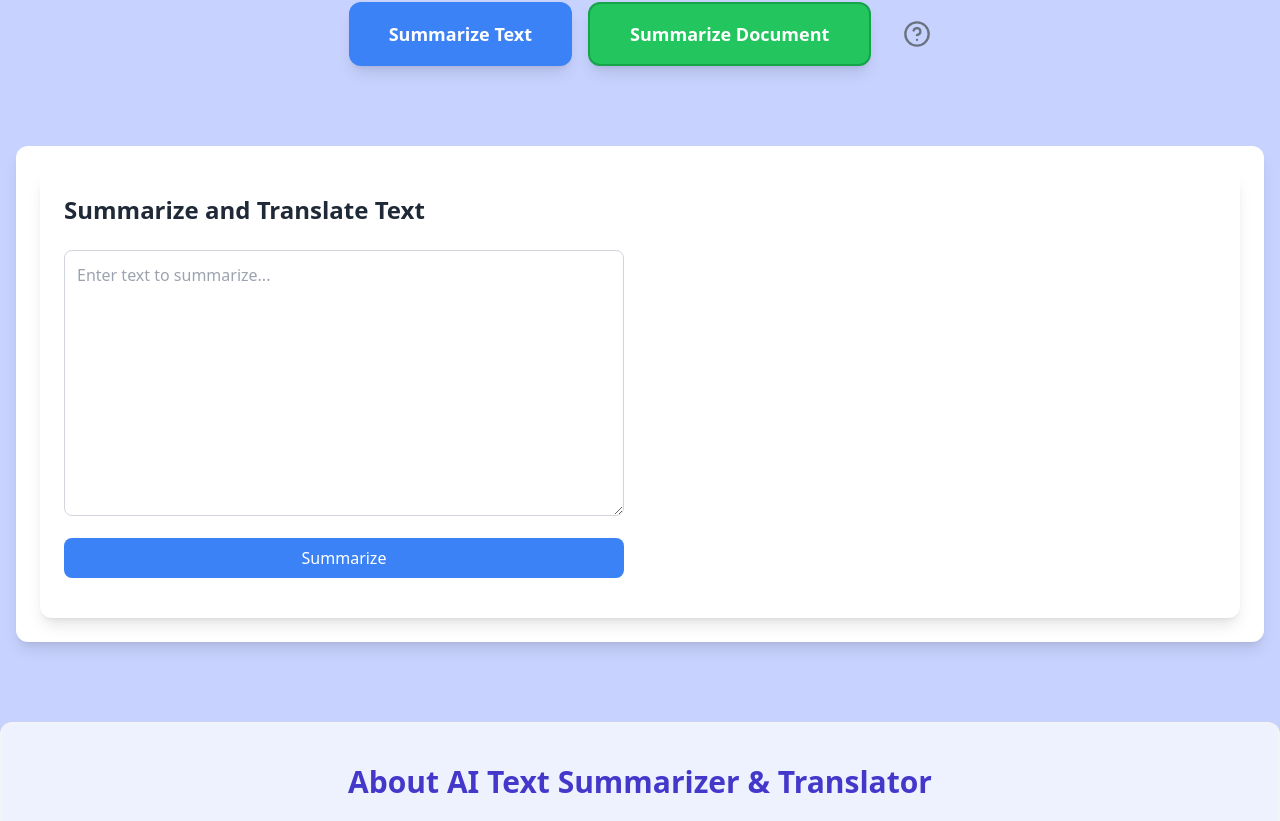
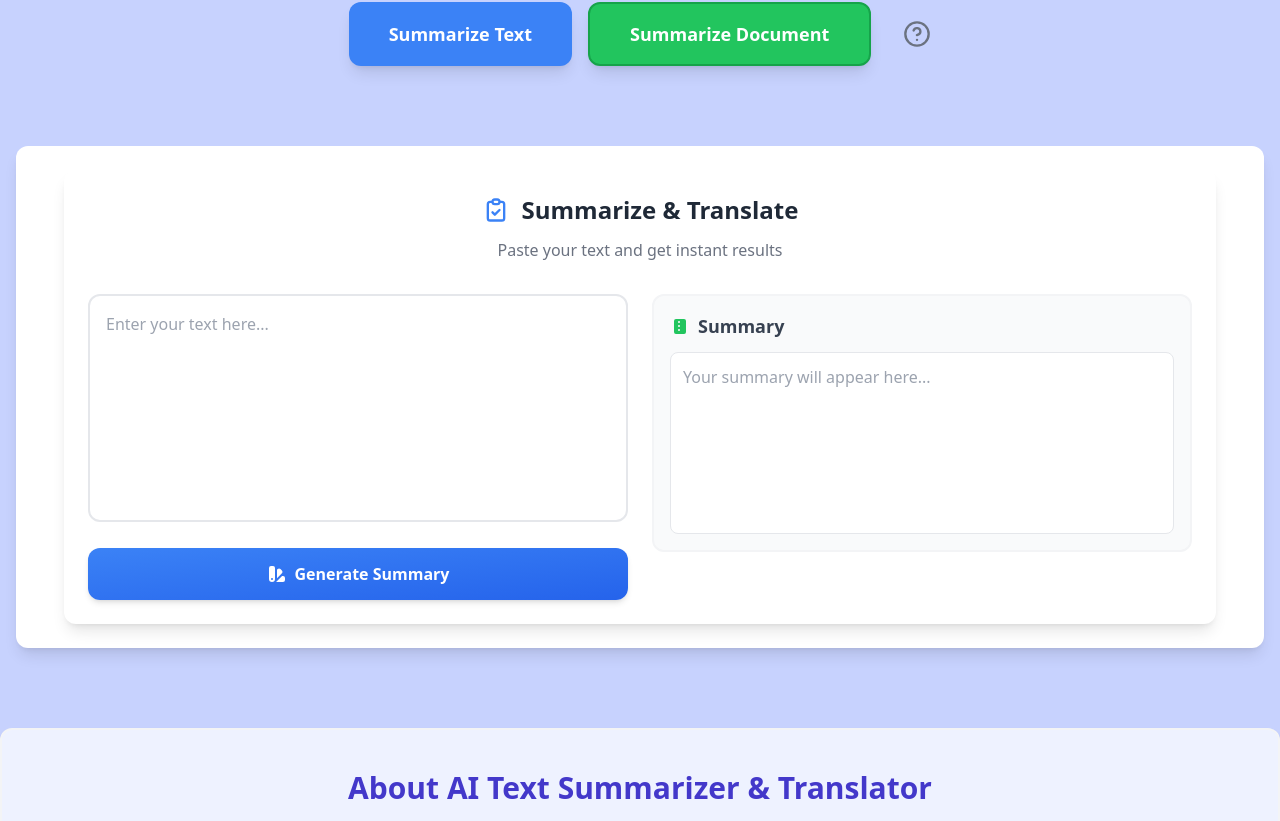
Before and after one commit to BuiTienDat04/Project_Summary_And_Translation, a React (Create React App) app in the folder Fondend-user/translate-website-client/: page /text in a window 1280 px wide. Shown: the part 383-1204 px from the top of the page. Built offline with nearby package versions, Linux system fonts and the light colour scheme.

Commit message:
hieu/update fontend TextSummarizerAndTranslator

```diff
--- a/Fondend-user/translate-website-client/src/Pages/DocumentPage.jsx
+++ b/Fondend-user/translate-website-client/src/Pages/DocumentPage.jsx
@@ -175,8 +175,6 @@ const DocumentPage = () => {
             setFile(files[0]);
         }
     };
-
-
 
 
     return (
--- a/Fondend-user/translate-website-client/src/Pages/TextSummarizerAndTranslator.jsx
+++ b/Fondend-user/translate-website-client/src/Pages/TextSummarizerAndTranslator.jsx
@@ -97,50 +97,81 @@ const TextSummarizerAndTranslator = () => {
   };
 
   return (
-    <div className="bg-white rounded-xl shadow-lg p-6 hover:shadow-xl transition-shadow duration-300">
-      {/* Title */}
-      <h2 className="text-2xl font-bold text-gray-800 mb-6">Summarize and Translate Text</h2>
+    <div className="bg-white rounded-xl shadow-lg p-6 hover:shadow-xl transition-all duration-300 max-w-6xl mx-auto">
+      {/* Header với icon */}
+      <header className="text-center mb-8 space-y-2">
+        <h2 className="text-2xl font-bold text-gray-800 inline-flex items-center gap-3">
+          <svg xmlns="http://www.w3.org/2000/svg" className="w-7 h-7 text-blue-500" fill="none" viewBox="0 0 24 24" stroke="currentColor">
+            <path strokeLinecap="round" strokeLinejoin="round" strokeWidth="2" d="M9 5H7a2 2 0 00-2 2v12a2 2 0 002 2h10a2 2 0 002-2V7a2 2 0 00-2-2h-2M9 5a2 2 0 002 2h2a2 2 0 002-2M9 5a2 2 0 012-2h2a2 2 0 012 2m-6 9l2 2 4-4"/>
+          </svg>
+          Summarize & Translate
+        </h2>
+        <p className="text-gray-500">Paste your text and get instant results</p>
+      </header>
 
-      {/* Grid layout for input and output */}
-      <div className="grid grid-cols-1 md:grid-cols-2 gap-8">
-        {/* Left column: Input area */}
-        <div>
+      <div className="grid grid-cols-1 lg:grid-cols-2 gap-6">
+        {/* Input Column */}
+        <section className="space-y-5">
           <textarea
-            className="w-full p-3 border border-gray-300 rounded-lg mb-4 focus:outline-none focus:ring-2 focus:ring-blue-500"
-            rows="10"
-            placeholder="Enter text to summarize..."
+            className="w-full p-4 border-2 border-gray-200 rounded-xl focus:border-blue-400 focus:ring-2 focus:ring-blue-100 transition-all duration-300 placeholder-gray-400 resize-none"
+            rows="8"
+            placeholder="Enter your text here..."
             value={text}
             onChange={(e) => setText(e.target.value)}
-          ></textarea>
+          />
 
-          {/* Summarize button */}
           <button
-            className="w-full bg-blue-500 text-white px-4 py-2 rounded-lg hover:bg-blue-600 transition-colors duration-300 mb-4"
+            className="w-full bg-gradient-to-br from-blue-500 to-blue-600 hover:from-blue-600 hover:to-blue-700 text-white font-semibold px-6 py-3.5 rounded-xl shadow-md hover:shadow-lg transition-all duration-300 flex items-center justify-center gap-2"
             onClick={handleSummarize}
           >
-            Summarize
+            <svg xmlns="http://www.w3.org/2000/svg" className="w-5 h-5" viewBox="0 0 20 20" fill="currentColor">
+              <path fillRule="evenodd" d="M4 2a2 2 0 00-2 2v11a3 3 0 106 0V4a2 2 0 00-2-2H4zm1 14a1 1 0 100-2 1 1 0 000 2zm5-1.757l4.9-4.9a2 2 0 000-2.828L13.485 5.1a2 2 0 00-2.828 0L10 5.757v8.486zM16 18H9.071l6-6H16a2 2 0 012 2v2a2 2 0 01-2 2z" clipRule="evenodd"/>
+            </svg>
+            Generate Summary
           </button>
-        </div>
 
-        {/* Right column: Output area */}
-        <div>
-          {/* Display summary */}
-          {summary && (
-            <div className="p-4 bg-gray-50 rounded-lg mb-6">
-              <h3 className="text-lg font-semibold text-gray-700 mb-2">Summary:</h3>
-              <p className="text-gray-600">{summary}</p>
+          {error && (
+            <div className="p-3 bg-red-50 border border-red-200 rounded-lg text-red-600 flex items-center gap-2">
+              <svg xmlns="http://www.w3.org/2000/svg" className="w-5 h-5" viewBox="0 0 20 20" fill="currentColor">
+                <path fillRule="evenodd" d="M8.257 3.099c.765-1.36 2.722-1.36 3.486 0l5.58 9.92c.75 1.334-.213 2.98-1.742 2.98H4.42c-1.53 0-2.493-1.646-1.743-2.98l5.58-9.92zM11 13a1 1 0 11-2 0 1 1 0 012 0zm-1-8a1 1 0 00-1 1v3a1 1 0 002 0V6a1 1 0 00-1-1z" clipRule="evenodd"/>
+              </svg>
+              {error}
             </div>
           )}
+        </section>
 
-          {/* Translation section */}
+        {/* Output Column */}
+        <section className="space-y-5">
+          {/* Summary Section */}
+          <article className="bg-gray-50 rounded-xl border-2 border-gray-100 p-4">
+            <div className="flex items-center justify-between mb-3">
+              <h3 className="text-lg font-semibold text-gray-700 flex items-center gap-2">
+                <svg xmlns="http://www.w3.org/2000/svg" className="w-5 h-5 text-green-500" viewBox="0 0 20 20" fill="currentColor">
+                  <path d="M6 3a2 2 0 00-2 2v11a2 2 0 002 2h8a2 2 0 002-2V5a2 2 0 00-2-2H6zm4 11a1 1 0 11-2 0 1 1 0 012 0zm0-4a1 1 0 11-2 0 1 1 0 012 0zm0-4a1 1 0 11-2 0 1 1 0 012 0z"/>
+                </svg>
+                Summary
+              </h3>
+              {summary && <span className="text-sm text-gray-500">{summary.length} characters</span>}
+            </div>
+            <div className="bg-white rounded-lg border border-gray-200 p-3">
+              <textarea
+                className="w-full min-h-[150px] bg-transparent focus:outline-none resize-none text-gray-700 placeholder-gray-400"
+                value={summary || ""}
+                placeholder="Your summary will appear here..."
+                readOnly
+              />
+            </div>
+          </article>
+
+          {/* Translation Section */}
           {summary && (
-            <>
-              <div className="relative mb-4">
-                <div className="flex items-center border border-gray-300 rounded-lg">
+            <div className="space-y-5">
+              <div className="relative">
+                <div className="flex items-center border-2 border-gray-200 bg-white rounded-xl pr-2">
                   <input
                     type="text"
-                    className="w-full p-3 focus:outline-none rounded-lg"
-                    placeholder="Search for a language..."
+                    className="w-full p-3 bg-transparent placeholder-gray-400 focus:outline-none"
+                    placeholder="Search language..."
                     value={searchTerm}
                     onChange={(e) => {
                       setSearchTerm(e.target.value);
@@ -149,55 +180,66 @@ const TextSummarizerAndTranslator = () => {
                     onFocus={() => setIsDropdownOpen(true)}
                   />
                   <button
-                    className="p-3 bg-blue-500 text-white rounded-r-lg hover:bg-blue-600 transition-colors duration-300"
+                    className="text-gray-400 hover:text-blue-500 transition-colors p-2"
                     onClick={() => setIsDropdownOpen(!isDropdownOpen)}
                   >
-                    ▼
+                    <svg xmlns="http://www.w3.org/2000/svg" className="w-5 h-5" viewBox="0 0 20 20" fill="currentColor">
+                      <path fillRule="evenodd" d="M5.293 7.293a1 1 0 011.414 0L10 10.586l3.293-3.293a1 1 0 111.414 1.414l-4 4a1 1 0 01-1.414 0l-4-4a1 1 0 010-1.414z" clipRule="evenodd"/>
+                    </svg>
                   </button>
                 </div>
 
-                {/* Language dropdown */}
                 {isDropdownOpen && (
-                  <div className="absolute z-10 w-full mt-1 bg-white border border-gray-300 rounded-lg shadow-lg max-h-60 overflow-y-auto">
-                    {filteredLanguages.length > 0 ? (
-                      filteredLanguages.map((lang) => (
-                        <div
-                          key={lang.code}
-                          className="p-3 hover:bg-gray-100 cursor-pointer"
-                          onClick={() => handleLanguageSelect(lang.code, lang.name)}
-                        >
-                          {lang.name}
-                        </div>
-                      ))
-                    ) : (
-                      <div className="p-3 text-gray-500">No languages found.</div>
-                    )}
+                  <div className="absolute z-10 w-full mt-2 bg-white border-2 border-gray-200 rounded-xl shadow-lg max-h-60 overflow-y-auto">
+                    {filteredLanguages.map((lang) => (
+                      <div
+                        key={lang.code}
+                        className="p-3 hover:bg-gray-50 cursor-pointer flex items-center gap-3"
+                        onClick={() => handleLanguageSelect(lang.code, lang.name)}
+                      >
+                        <span className="text-sm font-medium text-gray-500 w-8">🌐</span>
+                        <span className="flex-1">{lang.name}</span>
+                        <span className="text-xs text-gray-400 uppercase">{lang.code}</span>
+                      </div>
+                    ))}
                   </div>
                 )}
               </div>
 
-              {/* Translate button */}
               <button
-                className="w-full bg-green-500 text-white px-4 py-2 rounded-lg hover:bg-green-600 transition-colors duration-300 mb-4"
+                className="w-full bg-gradient-to-br from-green-500 to-emerald-600 hover:from-emerald-600 hover:to-green-700 text-white font-semibold px-6 py-3.5 rounded-xl shadow-md hover:shadow-lg transition-all duration-300 flex items-center justify-center gap-2"
                 onClick={handleTranslate}
               >
-                Translate
+                <svg xmlns="http://www.w3.org/2000/svg" className="w-5 h-5" viewBox="0 0 20 20" fill="currentColor">
+                  <path fillRule="evenodd" d="M7 2a1 1 0 011 1v1h3a1 1 0 110 2H9.578a18.87 18.87 0 01-1.724 4.78c.29.354.596.696.914 1.026A1 1 0 1110 13H8v-1a1 1 0 10-2 0v1H5a1 1 0 110-2h.463A17.11 17.11 0 018 5.998 17.15 17.15 0 0110 8a16.71 16.71 0 011.89.518 1 1 0 11-.219 1.962c-.4-.1-.809-.151-1.219-.152a19.027 19.027 0 00-1.188 3.028c.346.022.693.034 1.041.034 2.225 0 4.34-.584 6.256-1.632a1 1 0 111.008 1.723A12.938 12.938 0 0110 16c-2.169 0-4.206-.553-6-1.5V15a1 1 0 11-2 0v-2a1 1 0 011-1h1a1 1 0 100-2H7V3a1 1 0 011-1z" clipRule="evenodd"/>
+                </svg>
+                Translate Now
               </button>
-            </>
-          )}
 
-          {/* Display translation */}
-          {translation && (
-            <div className="p-4 bg-gray-50 rounded-lg">
-              <h3 className="text-lg font-semibold text-gray-700 mb-2">Translation:</h3>
-              <p className="text-gray-600">{translation}</p>
+              {translation && (
+                <article className="bg-gray-50 rounded-xl border-2 border-gray-100 p-4">
+                  <div className="flex items-center justify-between mb-3">
+                    <h3 className="text-lg font-semibold text-gray-700 flex items-center gap-2">
+                      <svg xmlns="http://www.w3.org/2000/svg" className="w-5 h-5 text-purple-500" viewBox="0 0 20 20" fill="currentColor">
+                        <path d="M5 3a2 2 0 00-2 2v10a2 2 0 002 2h10a2 2 0 002-2V5a2 2 0 00-2-2H5zm3.5 2.5a1.5 1.5 0 100 3 1.5 1.5 0 000-3zm5.585 5.832a.809.809 0 01-.113.178l-3 4a1 1 0 01-1.493-1.114l1.25-5a1 1 0 01.89-.746l2.906-.291a.81.81 0 01.11 1.623l-2.906.291-.75 3z"/>
+                      </svg>
+                      Translation
+                    </h3>
+                    <span className="text-sm text-gray-500">{translation.length} characters</span>
+                  </div>
+                  <div className="bg-white rounded-lg border border-gray-200 p-3">
+                    <textarea
+                      className="w-full min-h-[150px] bg-transparent focus:outline-none resize-none text-gray-700"
+                      value={translation}
+                      readOnly
+                    />
+                  </div>
+                </article>
+              )}
             </div>
           )}
-        </div>
+        </section>
       </div>
-
-      {/* Display error messages */}
-      {error && <p className="text-red-500 mt-4">{error}</p>}
     </div>
   );
 };
```
